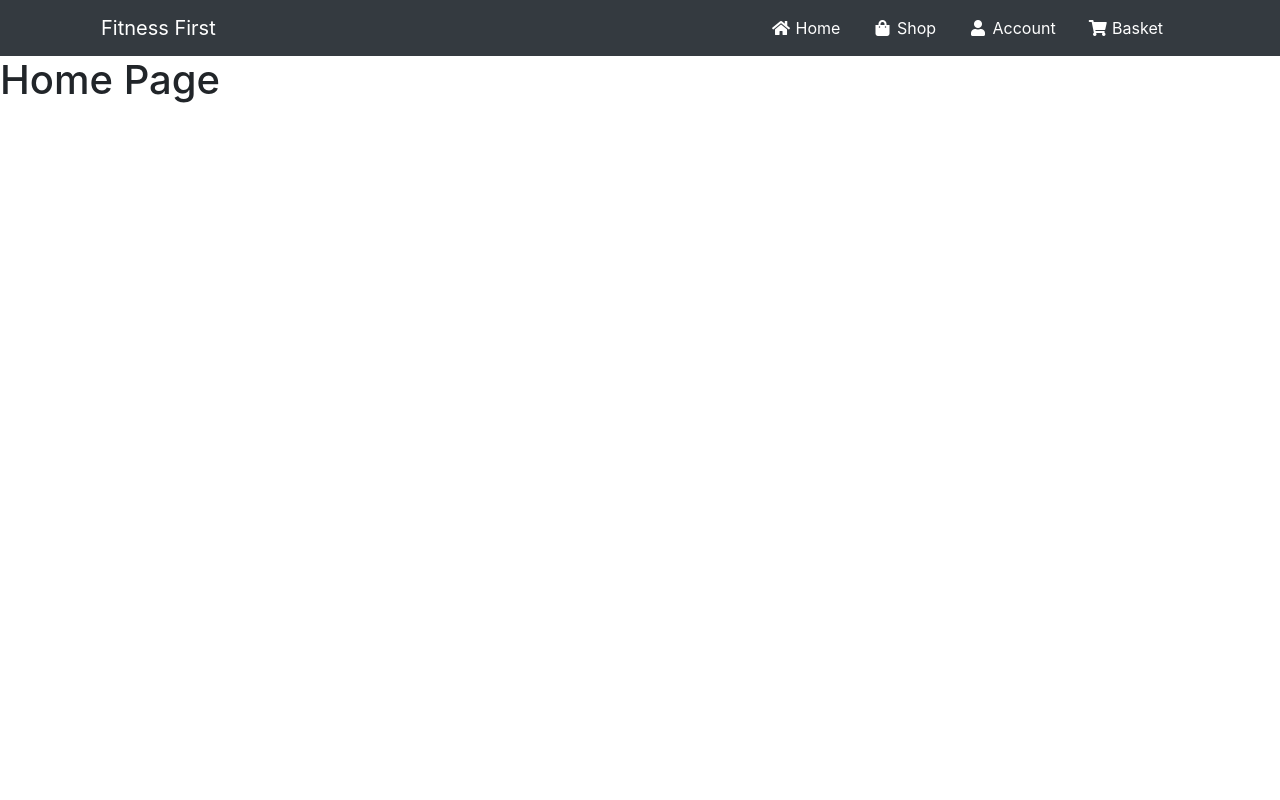
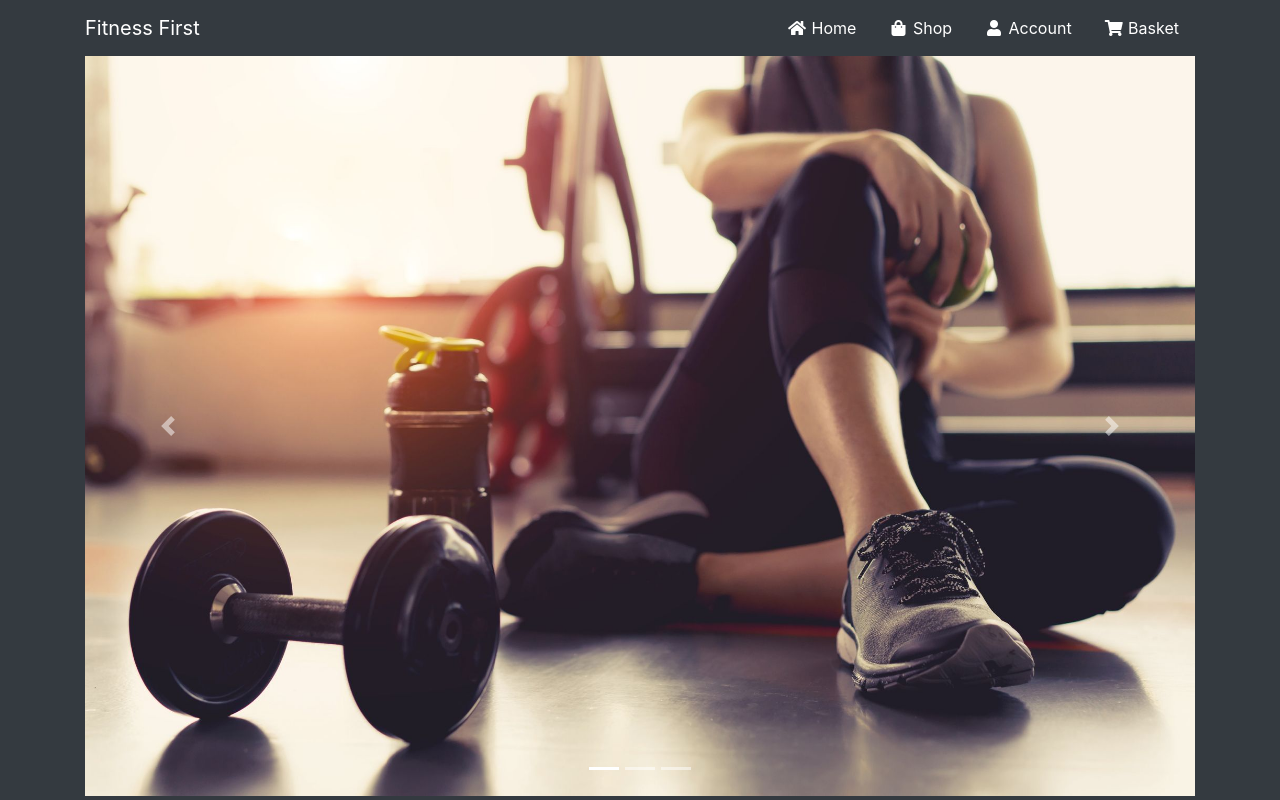
Before and after one commit to iamkhattar/fitness-first, a PHP site: page /theme/index.html in a window 1280 px wide. Run offline with PHP 8.4, Linux system fonts and the light colour scheme; some libraries are stand-ins or nearby versions.

Commit message:
Carousel Added

```diff
--- a/theme/index.html
+++ b/theme/index.html
@@ -28,7 +28,7 @@
   <body>
     <header>
       <div class="container">
-        <nav class="navbar navbar-expand-lg navbar-dark bg-dark">
+        <nav class="navbar navbar-expand-lg navbar-dark bg-dark pl-0 pr-0">
           <a class="navbar-brand" href="#">Fitness First</a>
           <button
             class="navbar-toggler"
@@ -69,7 +69,64 @@
       </div>
     </header>
     <main>
-      <h1>Home Page</h1>
+      <div class="container">
+        <div
+          id="carouselExampleIndicators"
+          class="carousel slide"
+          data-ride="carousel"
+        >
+          <ol class="carousel-indicators">
+            <li
+              data-target="#carouselExampleIndicators"
+              data-slide-to="0"
+              class="active"
+            ></li>
+            <li data-target="#carouselExampleIndicators" data-slide-to="1"></li>
+            <li data-target="#carouselExampleIndicators" data-slide-to="2"></li>
+          </ol>
+          <div class="carousel-inner">
+            <div class="carousel-item active">
+              <img
+                src="./assets/home/carousel/carousel-1.jpg"
+                class="d-block w-100"
+                alt="..."
+              />
+            </div>
+            <div class="carousel-item">
+              <img
+                src="./assets/home/carousel/carousel-1.jpg"
+                class="d-block w-100"
+                alt="..."
+              />
+            </div>
+            <div class="carousel-item">
+              <img
+                src="./assets/home/carousel/carousel-1.jpg"
+                class="d-block w-100"
+                alt="..."
+              />
+            </div>
+          </div>
+          <a
+            class="carousel-control-prev"
+            href="#carouselExampleIndicators"
+            role="button"
+            data-slide="prev"
+          >
+            <span class="carousel-control-prev-icon" aria-hidden="true"></span>
+            <span class="sr-only">Previous</span>
+          </a>
+          <a
+            class="carousel-control-next"
+            href="#carouselExampleIndicators"
+            role="button"
+            data-slide="next"
+          >
+            <span class="carousel-control-next-icon" aria-hidden="true"></span>
+            <span class="sr-only">Next</span>
+          </a>
+        </div>
+      </div>
     </main>
     <script
       src="https://code.jquery.com/jquery-3.4.1.slim.min.js"
--- a/theme/styles/style.css
+++ b/theme/styles/style.css
@@ -8,7 +8,8 @@ header {
 }
 
 main {
-  height: 93vh;
+  background-color: #343a40 !important;
+  color: white;
 }
 
 .nav-link {
--- a/theme/styles/style.scss
+++ b/theme/styles/style.scss
@@ -1,6 +1,6 @@
 $headerHeight: 7vh;
-$bodyHeight: 93vh;
 
+$textColor: white;
 $backgroundColor: #343a40 !important ;
 
 html {
@@ -13,17 +13,18 @@ header {
 }
 
 main {
-  height: $bodyHeight;
+  background-color: $backgroundColor;
+  color: $textColor;
 }
 
 .nav-link {
-  color: white;
+  color: $textColor;
 }
 
 a {
-  color: white !important;
+  color: $textColor !important;
   text-decoration: none;
   &:hover {
-    color: white !important;
+    color: $textColor !important;
   }
 }
```
Also changed, not shown: theme/assets/home/carousel/carousel-1.jpg (added), 1 other file.
